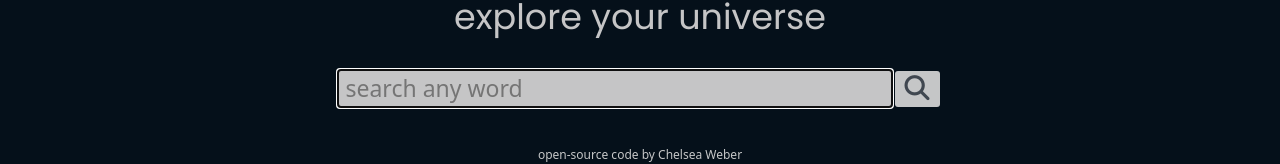
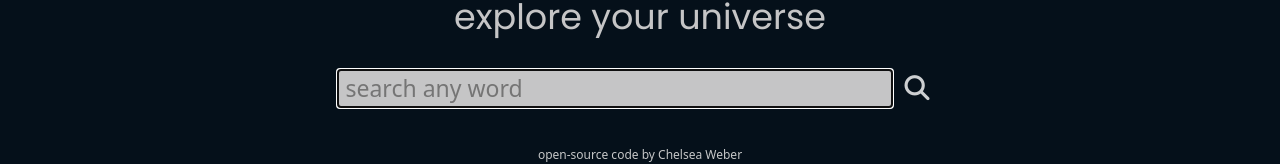
Before and after one commit to cmw-dev/dictionary-project, a React (Create React App) app: page / in a window 1280 px wide. Shown: the part 431-595 px from the top of the page. Built offline with nearby package versions, Linux system fonts and the light colour scheme; no server answers.

Commit message:
Update Dictionary.css

```diff
--- a/src/Dictionary.css
+++ b/src/Dictionary.css
@@ -21,7 +21,7 @@
   border: none;
   font-size: 21px;
   border-radius: 3px;
-  background-color: rgb(197, 198, 199);
+  background-color: transparent;
 }
 
 .Dictionary img {
@@ -54,7 +54,7 @@
 }
 
 .Dictionary .fa-solid {
-  color: rgb(31, 40, 51);
+  color: white;
   opacity: 0.8;
   font-size: 25px;
   padding: 4px 4px 4px;
```
